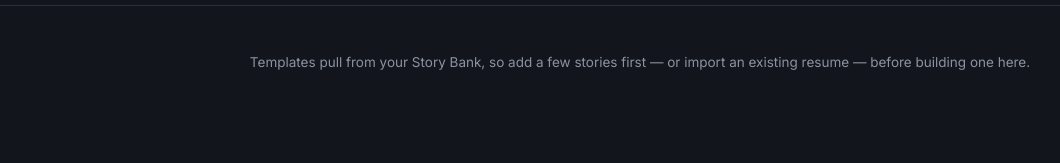
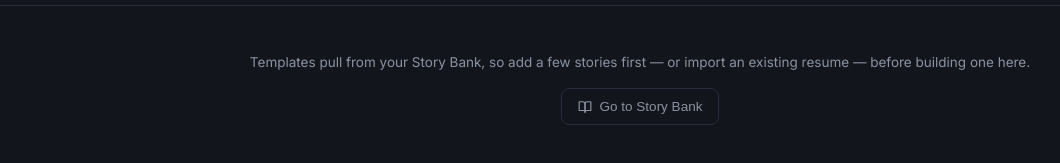
Before and after one commit to ryangallor31rg/careermode, a React (Vite) app: page / in a window 1280 px wide. Both pictures are taken after a click on the button "Templates". Shown: the part 161-324 px from the top of the page, without its empty margins (0-1060 px from the left). Built offline with nearby package versions, Linux system fonts and the light colour scheme.

Commit message:
Fix tab bar overflow on narrow screens and add Story Bank shortcut from empty states

```diff
--- a/src/App.jsx
+++ b/src/App.jsx
@@ -213,7 +213,7 @@ function Header({ tab, setTab, storyCount }) {
           </div>
         </div>
       </div>
-      <div style={{ display: 'flex', gap: '4px', marginTop: '20px' }}>
+      <div style={{ display: 'flex', gap: '4px', marginTop: '20px', flexWrap: 'wrap' }}>
         <TabButton active={tab === 'bank'} onClick={() => setTab('bank')} icon={<BookOpen size={14} />}>
           Story Bank {storyCount > 0 && <span style={{ opacity: 0.6 }}>({storyCount})</span>}
         </TabButton>
@@ -856,6 +856,11 @@ function ResumeTemplates({ stories, goToBank }) {
       <div style={{ padding: '48px 28px', textAlign: 'center', color: '#8B93A0', fontSize: '13.5px' }}>
         Templates pull from your Story Bank, so add a few stories first — or import an existing
         resume — before building one here.
+        <div style={{ display: 'flex', justifyContent: 'center' }}>
+          <button onClick={goToBank} style={{ ...secondaryBtn, marginTop: '18px' }}>
+            <BookOpen size={14} /> Go to Story Bank
+          </button>
+        </div>
       </div>
     );
   }
@@ -1251,6 +1256,11 @@ function CoverLetterTemplate({ stories, goToBank }) {
       <div style={{ padding: '48px 28px', textAlign: 'center', color: '#8B93A0', fontSize: '13.5px' }}>
         Cover letters pull from your Story Bank, so add a few stories first — or import an
         existing resume — before building one here.
+        <div style={{ display: 'flex', justifyContent: 'center' }}>
+          <button onClick={goToBank} style={{ ...secondaryBtn, marginTop: '18px' }}>
+            <BookOpen size={14} /> Go to Story Bank
+          </button>
+        </div>
       </div>
     );
   }
```
